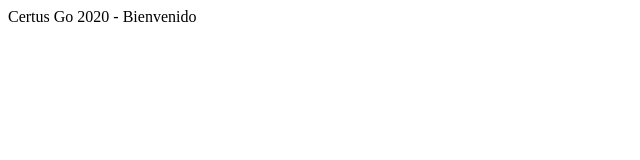
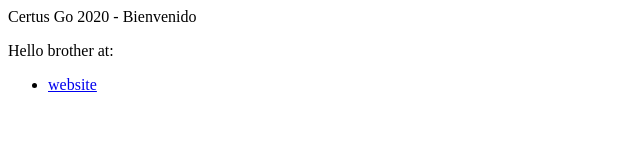
Before and after one commit to PieroValverde/PieroValverdee.github.io, a plain HTML site: page index.html in a window 1280 px wide. Shown: the whole page, without its empty margins (0-640 px from the left). Drawn offline with Linux system fonts and the light colour scheme.

Commit message:
version1

```diff
--- a/index.html
+++ b/index.html
@@ -10,3 +10,8 @@
     Certus Go 2020 - Bienvenido
 </body>
 </html>
+<p>Hello brother at:<p>
+
+<ul>
+<li><a
+    href="https://www.youtube.com/watch?v=n0x7jpD7upQ">website</a></li>
```
Also changed, not shown: 1 other file.
